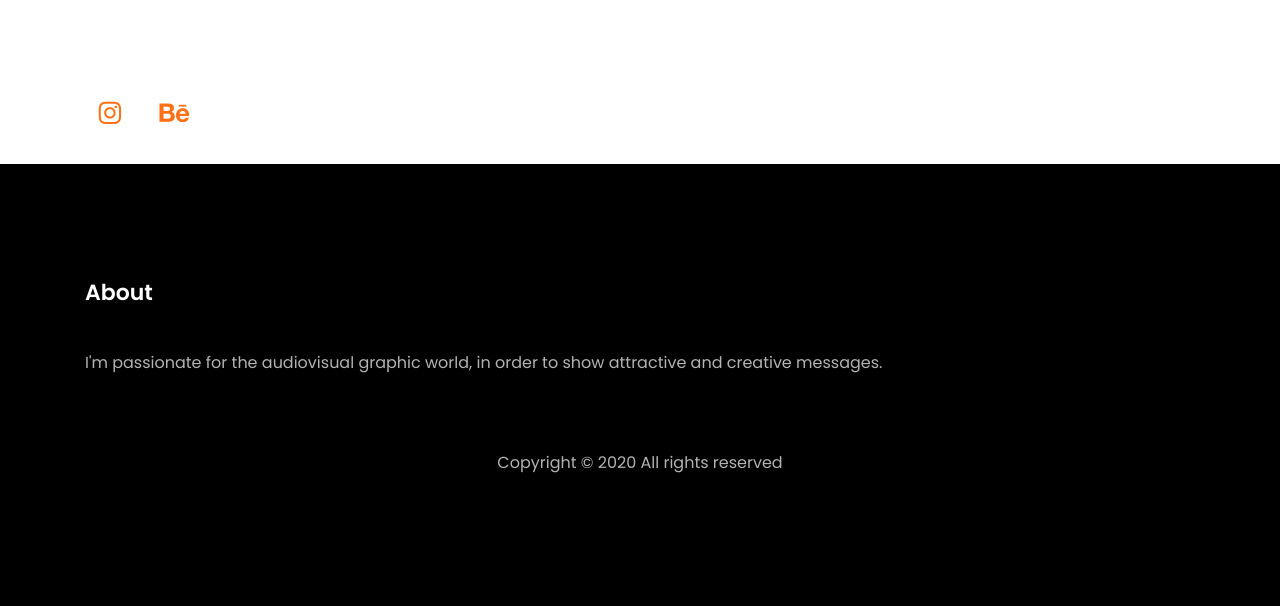
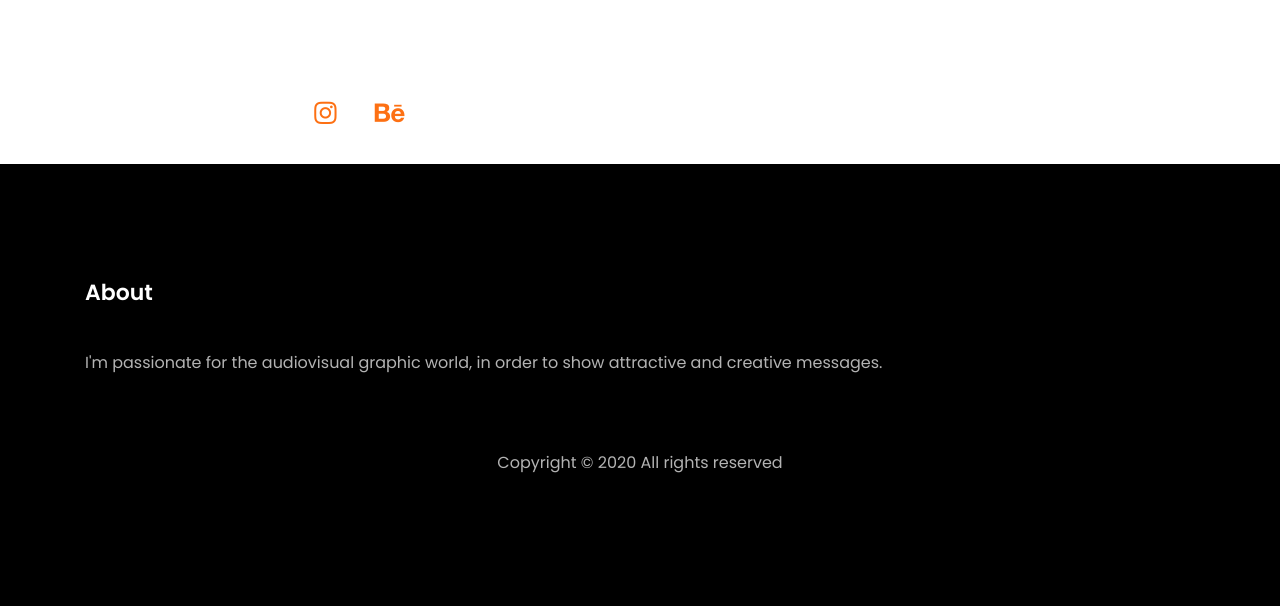
Before and after one commit to diegomonge21/sitio, a PHP site: page / in a window 1280 px wide. Shown: the part 2936-3542 px from the top of the page. Run offline with PHP 8.4, Linux system fonts and the light colour scheme; some web fonts are replaced.

Commit message:
Update index.php

```diff
--- a/index.php
+++ b/index.php
@@ -232,17 +232,14 @@
         </div>
 
         <div class="row no-gutters block-9">
-          <div class="col-md-6 order-md-last d-flex">
+          <div class="col-md-6 justify-content-center order-md-last d-flex">
 		  <ul class="ftco-footer-social list-unstyled float-md-left float-lft mt-2">
                 <li class="ftco-animate"><a href="https://www.instagram.com/monge.design/" target="_blank"><span class="icon-instagram"></span></a></li>
                 <li class="ftco-animate"><a href="https://www.behance.net/mongedesign" target="_blank"><span class="icon-behance"></span></a></li>
               </ul>
 
           </div>
-
-
     </section>
-
 
     <footer class="ftco-footer ftco-section">
       <div class="container">
```
